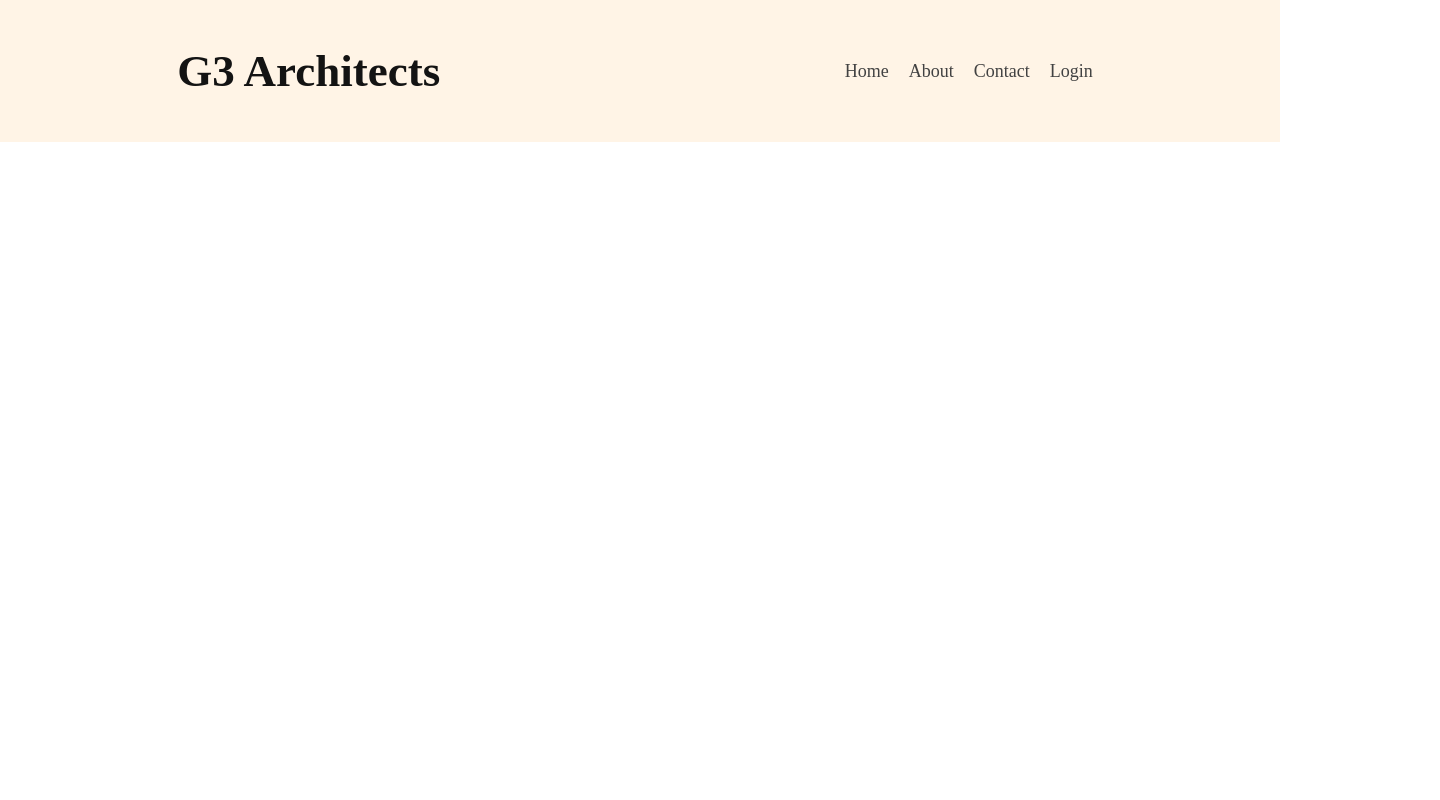
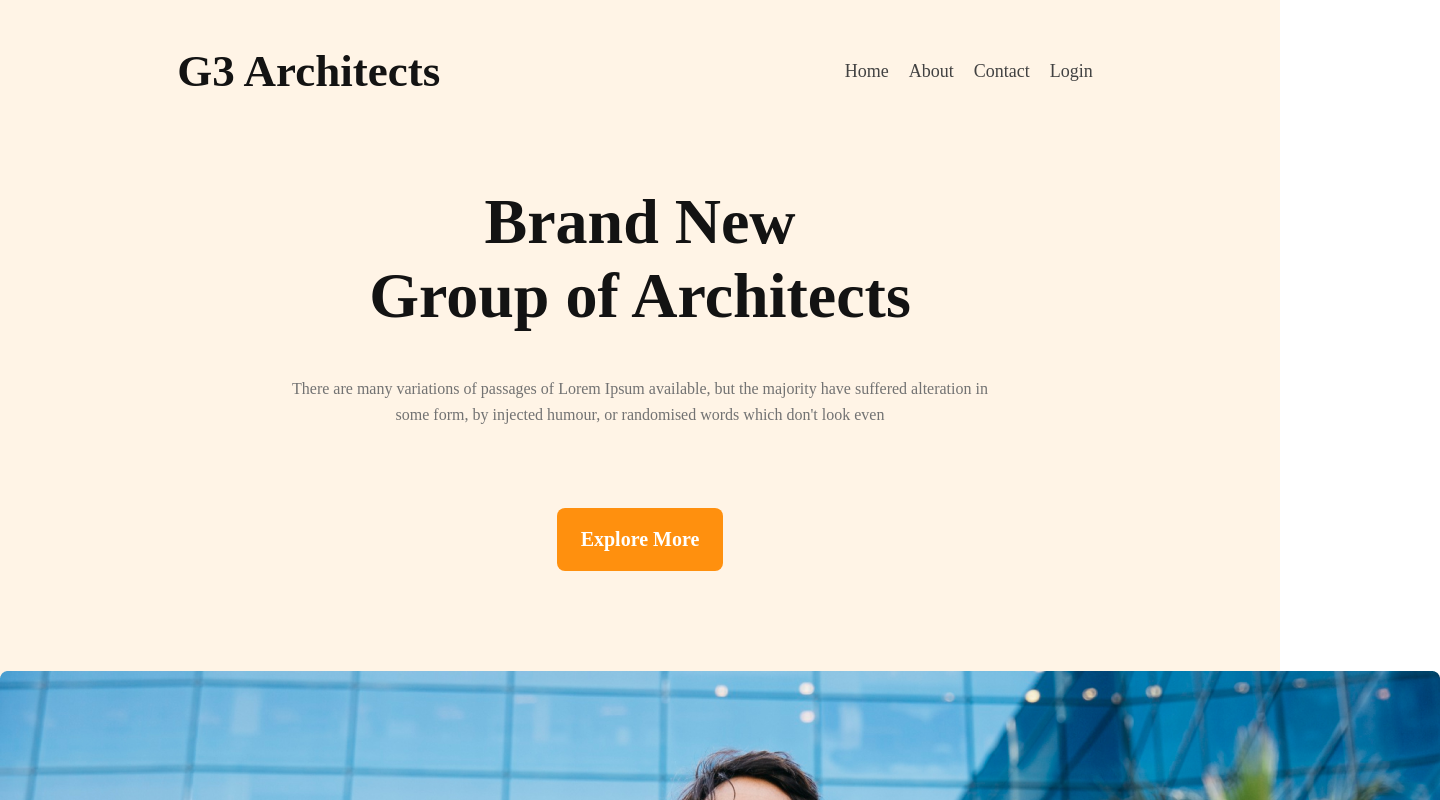
Before and after one commit to ashikdas0002/G3-Architects, a plain HTML site: page index.html in a window 1280 px wide. Shown: the top 800 px of the page, 1440 px wide, since content can reach past the window. Drawn offline with Linux system fonts and the light colour scheme.

Commit message:
header intro,deatails,banner done

```diff
--- a/index.html
+++ b/index.html
@@ -10,6 +10,7 @@
 
 <body>
     <header>
+        <!-- navbar section  -->
         <nav class="navbar">
             <h3 class="header-logo">
                 G3 Architects
@@ -21,6 +22,29 @@
                 <li class="nav-link"><a href="">Login</a></li>
             </ul>
         </nav>
+
+        <!-- header intro -->
+        <div class="header-intro-details">
+            <h1>Brand New <br>
+                Group of Architects
+            </h1>
+            <p>
+                There are many variations of passages of Lorem Ipsum available, but the majority have suffered
+                alteration in <br> some form,
+                by injected humour, or randomised words which don't look even
+            </p>
+            <div style="text-align: center; margin-top: 80px;">
+                <button class="explore-btn">
+                    Explore More
+                </button>
+            </div>
+        </div>
+
+        <!-- header banner  -->
+        <div style="text-align: center; margin-top: 100px;">
+            <img class="header-banner-img" src="images/banner.png" alt="">
+        </div>
+
     </header>
 
 </body>
--- a/style.css
+++ b/style.css
@@ -4,7 +4,9 @@ body {
 }
 
 header {
+
     background-color: rgba(255, 144, 14, 0.10);
+    padding-bottom: 50px;
 }
 
 .navbar {
@@ -46,3 +48,45 @@ header {
     text-decoration: none;
     /* 144.444% */
 }
+
+.header-intro-details h1 {
+    color: var(--Dark-01, #131313);
+    text-align: center;
+    font-family: "Work Sans";
+    font-size: 64px;
+    font-style: normal;
+    font-weight: 700;
+    line-height: normal;
+}
+
+.header-intro-details p {
+    color: var(--Dark-03, #727272);
+    text-align: center;
+    font-family: "Work Sans";
+    font-size: 16px;
+    font-style: normal;
+    font-weight: 400;
+    line-height: 26px;
+    /* 162.5% */
+}
+
+
+.explore-btn {
+
+    background-color: #FF900E;
+    padding: 20px 24px;
+    border: 0;
+    border-radius: 8px;
+    color: #FFF;
+    text-align: center;
+    font-family: "Work Sans";
+    font-size: 20px;
+    font-style: normal;
+    font-weight: 600;
+    line-height: normal;
+}
+
+
+.header-banner-img {
+    width: 1440px;
+}
```
